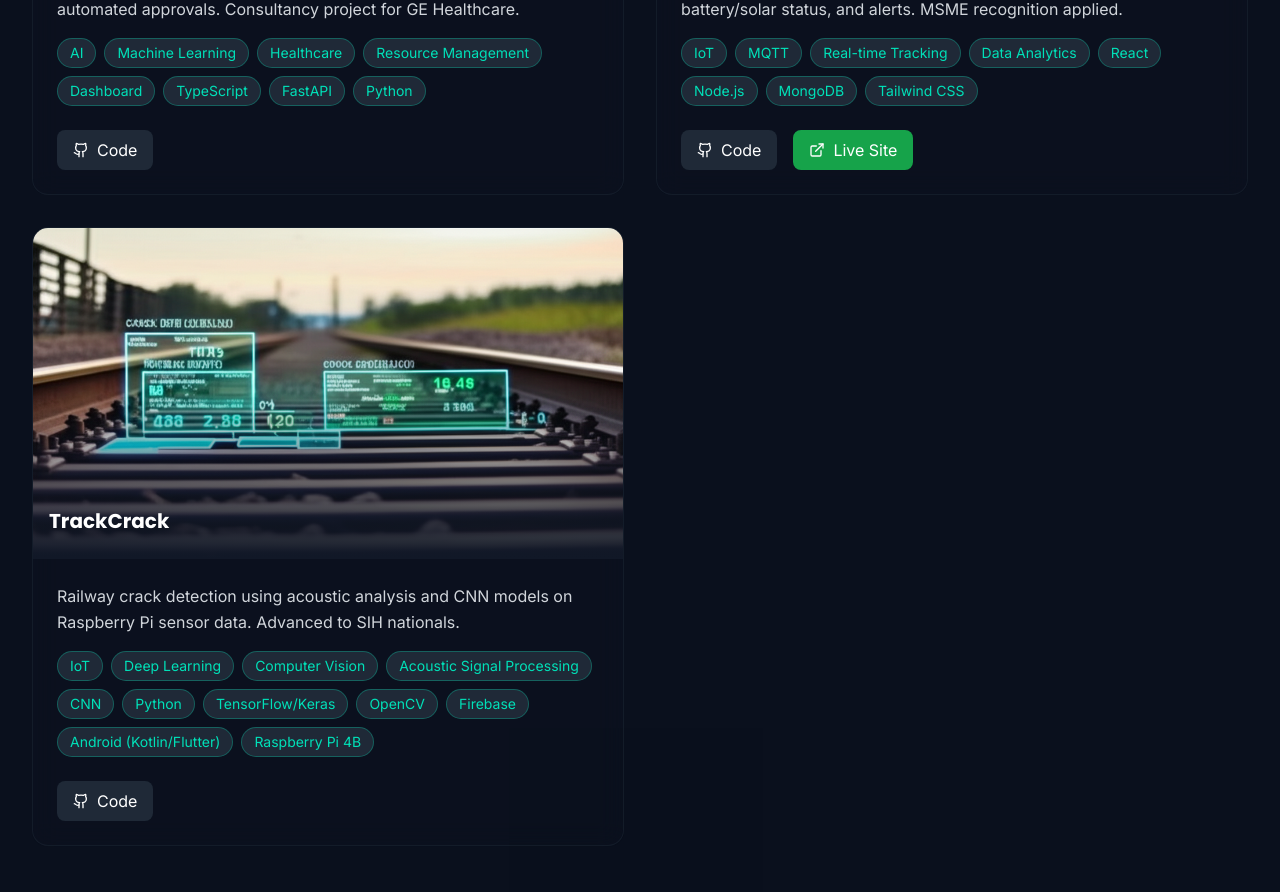
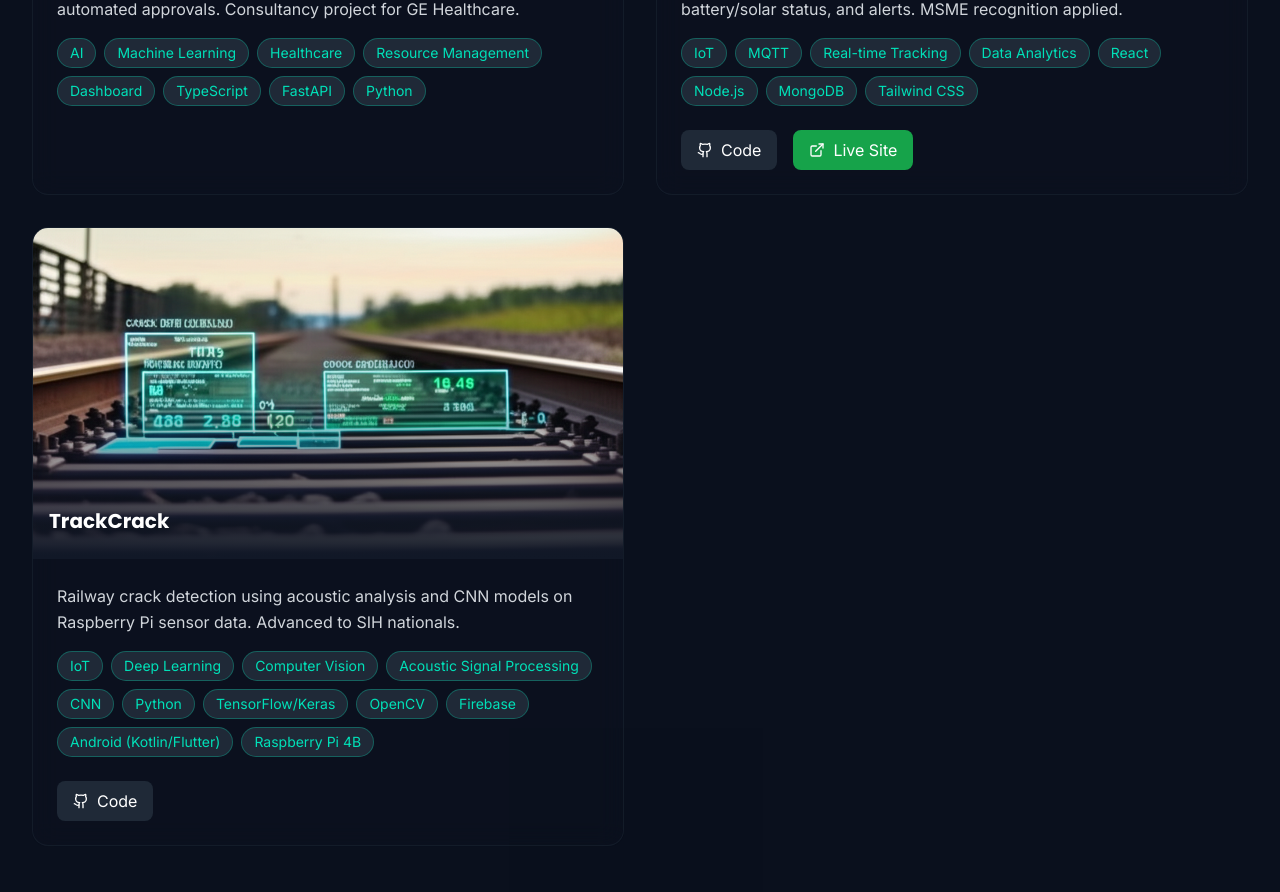
Before and after one commit to kishan0818/kishan_Portfolio, a Next.js app: page / in a window 1280 px wide. Shown: the part 4099-4991 px from the top of the page. Built offline with nearby package versions, Linux system fonts and the light colour scheme.

Commit message:
geh repo link rm

```diff
--- a/components/Projects.tsx
+++ b/components/Projects.tsx
@@ -37,7 +37,7 @@ const projects = [
       "AI ICU bed allocation system with predictive analytics, dashboards, and automated approvals. Consultancy project for GE Healthcare.",
     image: "/projects/icu.png",
     tech: ["AI", "Machine Learning", "Healthcare", "Resource Management", "Dashboard", "TypeScript", "FastAPI", "Python"],
-    github: "https://github.com/kishan0818/geh-icu",
+    github: "",
     demo: "",
     demoType: null,
   },
```
